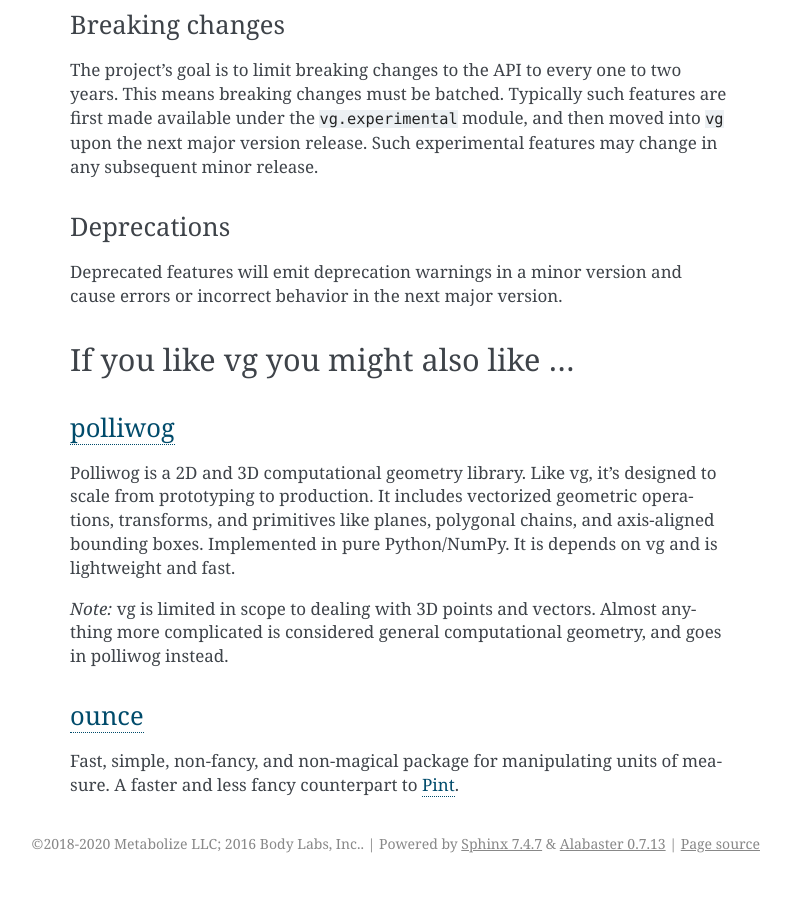
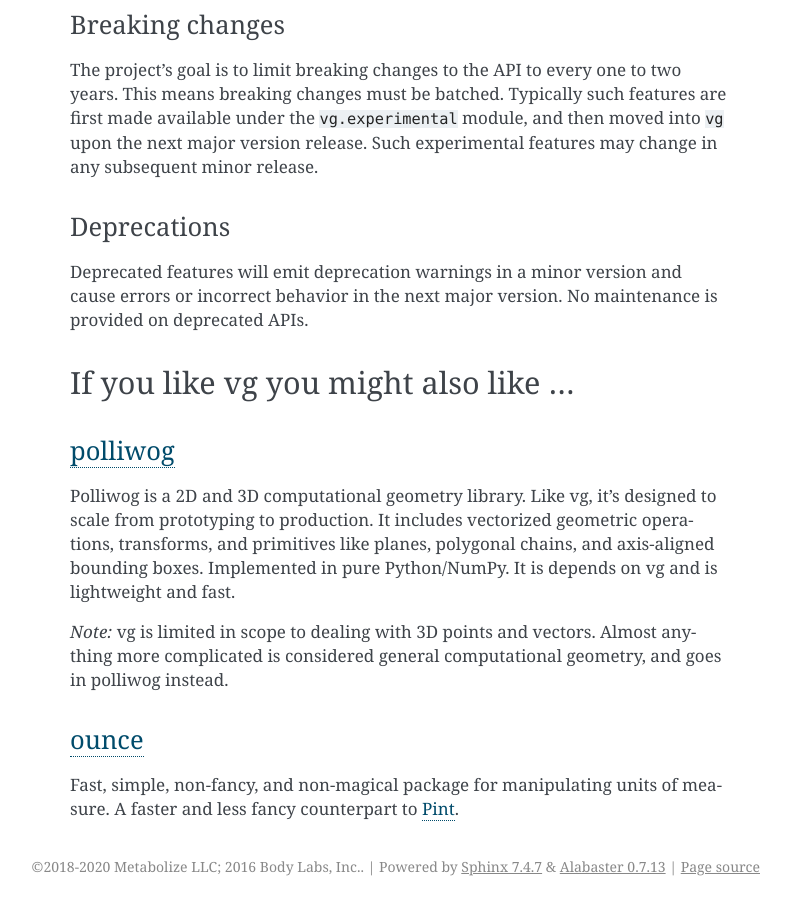
Before and after one commit to lace/vg, a Sphinx documentation site: the page built from doc/index.md, in a window 1280 px wide and 900 px high, scrolled down 3453 px. Shown: the whole window, without its empty margins (350-1141 px from the left). Built offline with Sphinx 7.4.7, drawn with Linux system fonts in a browser that asks for light colours.

Commit message:
Clarify that no maintenance is provided on deprecated APIs (#172)

```diff
--- a/doc/index.md
+++ b/doc/index.md
@@ -158,7 +158,8 @@
 ### Deprecations
 
 Deprecated features will emit deprecation warnings in a minor version and cause
-errors or incorrect behavior in the next major version.
+errors or incorrect behavior in the next major version. No maintenance is
+provided on deprecated APIs.
 
 
 If you like vg you might also like &hellip;
```
